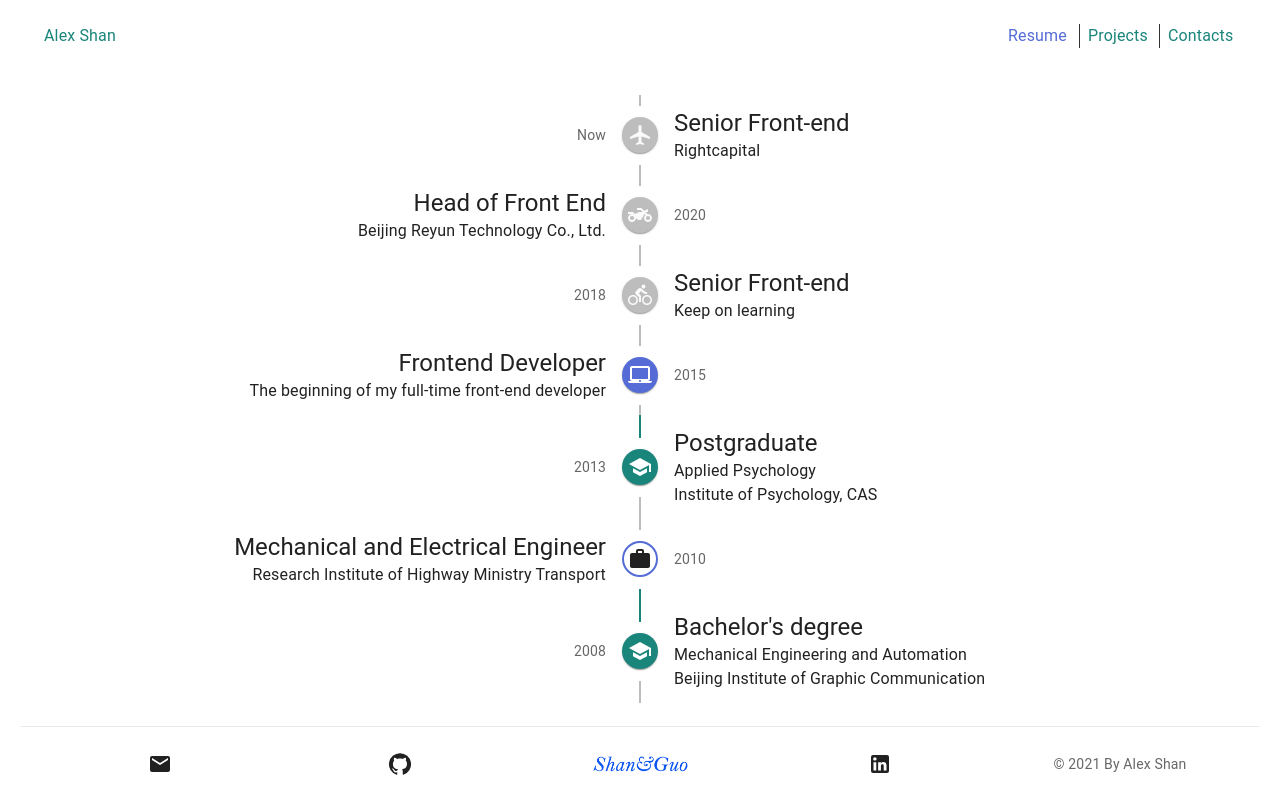
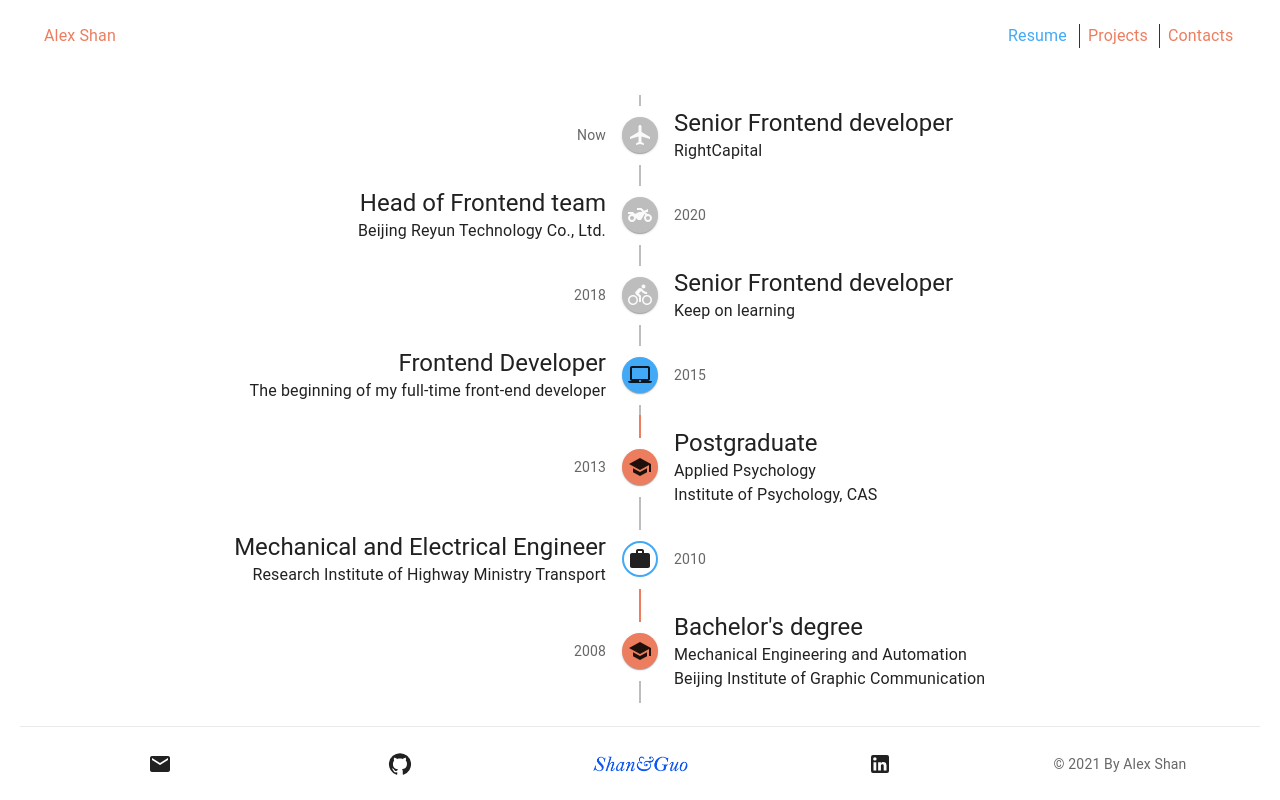
Before and after one commit to AlexShan2008/blog, a Next.js app: page /resume in a window 1280 px wide. Built offline with nearby package versions, Linux system fonts and the light colour scheme.

Commit message:
feat: update the color theme

```diff
--- a/components/intro.tsx
+++ b/components/intro.tsx
@@ -16,7 +16,9 @@ const Intro = () => {
         />
       </div>
       <div className="flex-1 p-5">
-        <h2 className="font-bold text-7xl mb-5">Hello, 你好！</h2>
+        <h2 className="font-bold text-7xl mb-5 bg-text-gradient text-gradient">
+          Hello, 你好！
+        </h2>
         <section>
           {/* <h4 className="font-bold text-xl mb-2">A Bit About Me</h4> */}
           <p className="text-base mb-5">
--- a/components/layout.tsx
+++ b/components/layout.tsx
@@ -13,7 +13,7 @@ const Layout = ({ preview, children }: Props) => {
       <Meta />
       <div className="min-h-screen flex justify-between flex-col">
         <Header />
-        <main>{children}</main>
+        <main className="light">{children}</main>
         <Footer />
       </div>
     </>
--- a/pages/resume/index.tsx
+++ b/pages/resume/index.tsx
@@ -14,10 +14,10 @@ import TimelineOppositeContent from '@mui/lab/TimelineOppositeContent'
 import TimelineSeparator from '@mui/lab/TimelineSeparator'
 import Typography from '@mui/material/Typography'
 import Head from 'next/head'
+import Container from '@/components/container'
+import Layout from '@/components/layout'
 import { getAllPosts } from '../../lib/api'
 import Post from '../../types/post'
-import Container from '@/components/container'
-import Layout from '@/components/layout'
 
 type Props = {
   allPosts: Post[]
@@ -52,9 +52,9 @@ const Resume = ({ allPosts }: Props) => {
               </TimelineSeparator>
               <TimelineContent sx={{ py: '12px', px: 2 }}>
                 <Typography variant="h5" component="span">
-                  Senior Front-end
+                  Senior Frontend developer
                 </Typography>
-                <Typography>Rightcapital</Typography>
+                <Typography>RightCapital</Typography>
               </TimelineContent>
             </TimelineItem>
 
@@ -76,7 +76,7 @@ const Resume = ({ allPosts }: Props) => {
               </TimelineSeparator>
               <TimelineContent sx={{ py: '12px', px: 2 }}>
                 <Typography variant="h5" component="span">
-                  Head of Front End
+                  Head of Frontend team
                 </Typography>
                 <Typography>Beijing Reyun Technology Co., Ltd.</Typography>
               </TimelineContent>
@@ -100,7 +100,7 @@ const Resume = ({ allPosts }: Props) => {
               </TimelineSeparator>
               <TimelineContent sx={{ py: '12px', px: 2 }}>
                 <Typography variant="h5" component="span">
-                  Senior Front-end
+                  Senior Frontend developer
                 </Typography>
                 <Typography>Keep on learning</Typography>
               </TimelineContent>
--- a/src/theme.ts
+++ b/src/theme.ts
@@ -5,10 +5,10 @@ import { createTheme } from '@mui/material/styles'
 const theme = createTheme({
   palette: {
     primary: {
-      main: '#556cd6',
+      main: '#42A9F7',
     },
     secondary: {
-      main: '#19857b',
+      main: '#EC7E5F',
     },
     error: {
       main: red.A400,
--- a/styles/index.css
+++ b/styles/index.css
@@ -54,6 +54,6 @@
 
 /* Your own custom utilities */
 :root {
-  --primary-color: #556cd6;
-  --secondary-color: #19857b;
+  --primary-color: #42a9f7;
+  --secondary-color: #ec7e5f;
 }
--- a/tailwind.config.js
+++ b/tailwind.config.js
@@ -29,6 +29,21 @@ module.exports = {
         small: '0 5px 10px rgba(0, 0, 0, 0.12)',
         medium: '0 8px 30px rgba(0, 0, 0, 0.12)',
       },
+      backgroundImage: (theme) => ({
+        'text-gradient': 'linear-gradient(to right, #EC7E5F, #42A9F7)',
+      }),
     },
   },
+  plugins: [
+    function ({ addUtilities }) {
+      const newUtilities = {
+        '.text-gradient': {
+          backgroundClip: 'text',
+          '-webkit-background-clip': 'text',
+          color: 'transparent',
+        },
+      }
+      addUtilities(newUtilities, ['responsive', 'hover'])
+    },
+  ],
 }
```
Also changed, not shown: 1 other file (tests, documents, lock files or other folders).
